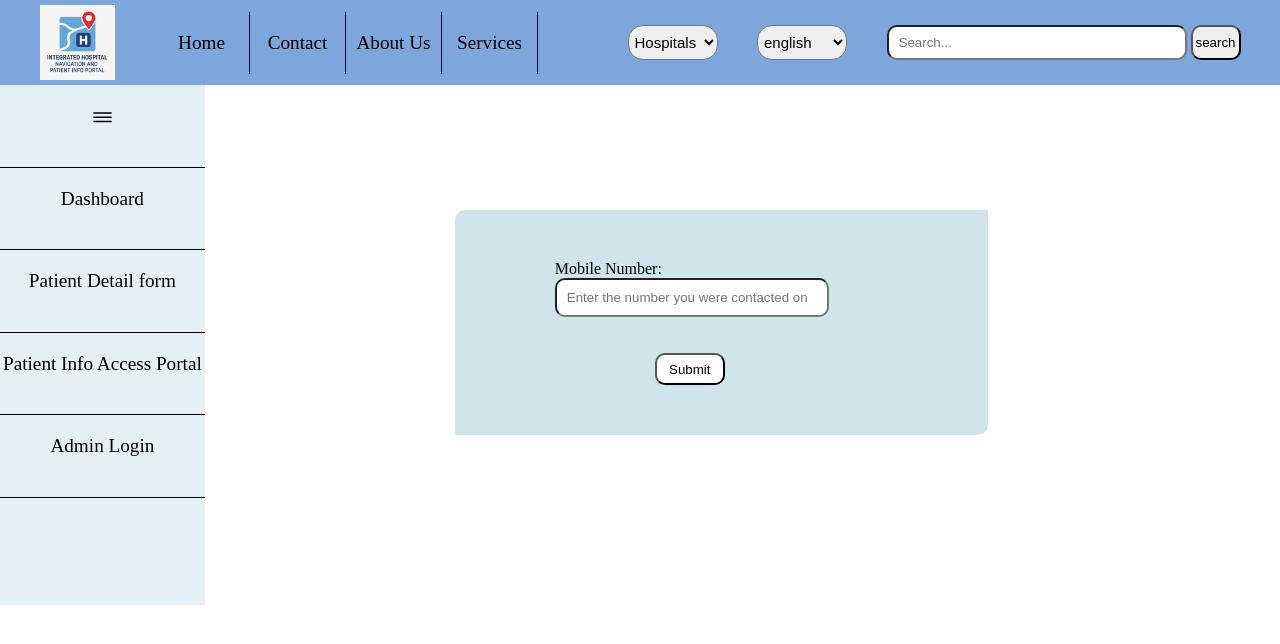
After one commit to ashish-sonagara-2166/IDT, a Flask app: page /family_login in a window 1280 px wide. The commit adds this page. Shown: the top 644 px of the page. Run offline with Flask 3, Linux system fonts and the light colour scheme.

Commit message:
Family member login

```diff
--- a/main.py
+++ b/main.py
@@ -22,9 +22,17 @@ def fill_details():
         # return redirect(url_for('login'))
         return "invalid credentials."
 
-@app.route('/show_details')
+@app.route('/family_login', methods = ["POST","GET"])
+def family_login():
+    return render_template('family_member_login.html')
+
+@app.route('/show_details', methods = ["POST"])
 def show_details():
-    return render_template('Familly_page.html')
+    phone_number = request.form.get('phone_number').strip()
+    if phone_number == "7201099243":
+        return render_template('Familly_page.html')
+    else:
+        return "Invalid Number Plz Check"
 
 if __name__ == '__main__':
     app.run(debug=True)
--- a/templates/Familly_page.html
+++ b/templates/Familly_page.html
@@ -61,7 +61,7 @@
                         <a href="login_page.html">Patient Detail form</a>
                     </div>
                     <div class="hr_line">
-                        <a href="Familly_page.html">Patient Info Access Portal </a>
+                        <a href="/family_login">Patient Info Access Portal </a>
                     </div>
                     <div class="hr_line">
                         <a href="#">Admin Login</a>
--- a/templates/base.html
+++ b/templates/base.html
@@ -66,7 +66,7 @@
                     <a href="/login">Patient Detail form</a>
                 </div>
                 <div class="hr_line">
-                    <a href="/show_details">Patient Info Access Portal</a>
+                    <a href="/family_login">Patient Info Access Portal</a>
                 </div>
                 <div class="hr_line">
                     <a href="#">Admin Login</a>
--- /dev/null
+++ b/templates/family_member_login.html
@@ -0,0 +1,56 @@
+{% extends "base.html" %}
+{% block title %}Family Member Login{% endblock %}
+
+{% block inner_style %}
+<style>
+    #content_container {
+        height: 75%;
+        width: 26%;
+        margin: 125px 250px;
+        padding: 50px 100px;
+        border-radius: 10px 0;
+    }
+    .sidebar_container {
+        height: 520px;
+    }
+    #submit_button {
+        height: 32px;
+        width: 70px;
+        margin-left: 100px;
+        background-color: white;
+        border-radius: 10px;
+    }
+    #submit_button:hover {
+        height: 34px;
+        width: 70px;
+        margin-left: 100px;
+        background-color: rgb(195, 214, 224);
+        border-radius: 10px;
+    }
+</style>
+{% endblock %}
+
+{% block main %}
+<div id="content_container">
+    <form action="/show_details" method="POST">
+        <label for="phone_number">Mobile Number: </label>
+        <input type="number" id="phone_number" name="phone_number" required
+            placeholder="Enter the number you were contacted on"
+            style="width: 260px; height: 35px;border-radius: 10px;padding-left: 10px;">
+        <br>
+        <br>
+        <br>
+        <button type="submit" id="submit_button">Submit</button>
+    </form>
+</div>
+{% endblock %}
+
+
+<!-- /*<script>
+    const submit = document.getElementById("submit_button")
+    submit.addEventListener("click", () => {
+        event.preventDefault();
+        console.log("clicked");
+        window.location.href = "Familly_page.html"
+    })
+</script> */ -->
--- a/templates/pateint_detail_form.html
+++ b/templates/pateint_detail_form.html
@@ -136,7 +136,7 @@
                     <a href="login_page.html">Patient Detail form</a>
                 </div>
                 <div class="hr_line">
-                    <a href="Familly_page.html">Patient Info Access Portal </a>
+                    <a href="/family_login">Patient Info Access Portal </a>
                 </div>
                 <div class="hr_line">
                     <a href="#">Admin Login</a>
```
Also changed, not shown: templates/pratice.html (deleted, +0 -182 lines).
